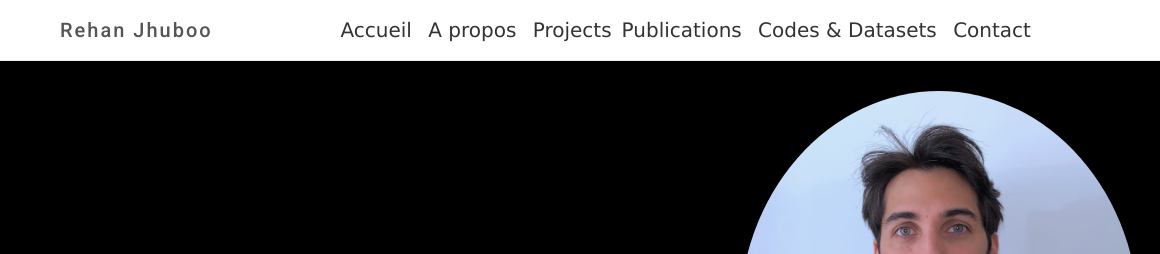
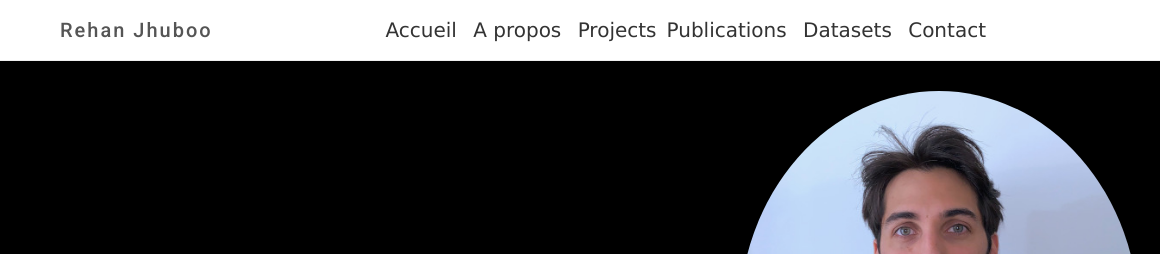
Before and after one commit to RJhuboo/Portfolio-Rehan-JHUBOO, a plain HTML site: page index.html in a window 1280 px wide. Shown: the top 254 px of the page, 0-1160 px from the left. Drawn offline with Linux system fonts and the light colour scheme.

Commit message:
navbar change

```diff
--- a/index.html
+++ b/index.html
@@ -44,7 +44,7 @@
                     <li><a href="#about">A propos</a></li>
                     <li><a href="#projects">Projects</a>
                     <li><a href="#publications">Publications</a></li>
-                    <li><a href="#codesanddatasets">Codes &amp Datasets</a></li>
+                    <li><a href="#codesanddatasets">Datasets</a></li>
                     <li><a href="#contact">Contact</a></li>
                 </ul>
             </nav>
```
